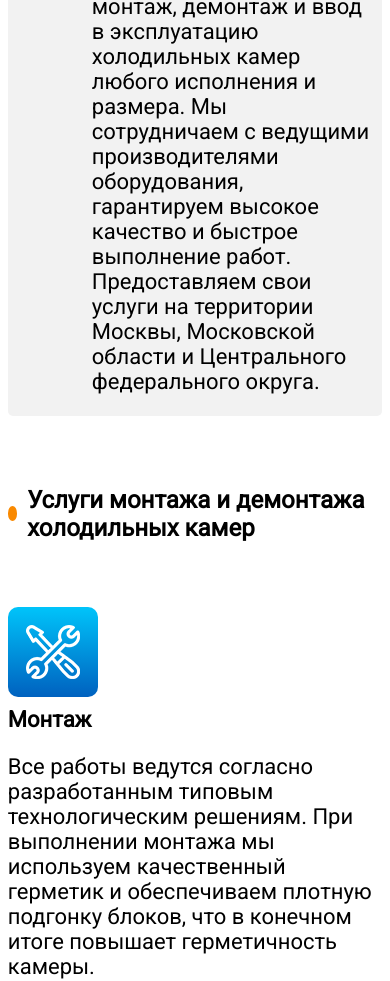
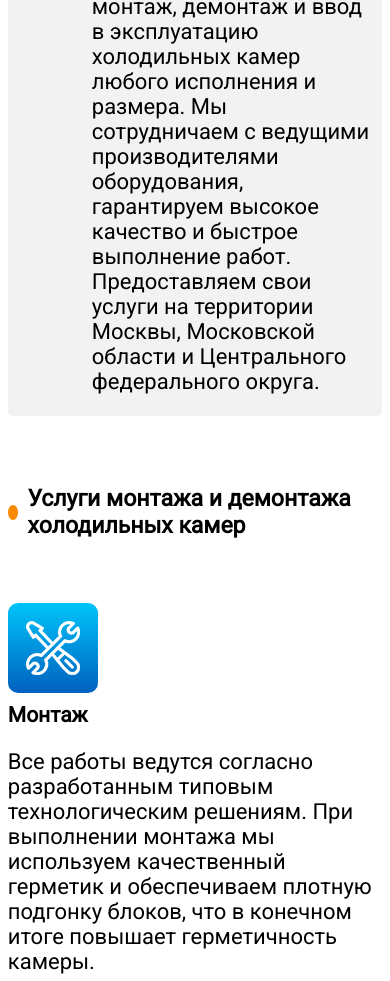
Before and after one commit to victoria077/montage, a plain HTML site: page index.html in a window 390 px wide. Shown: the part 153-1134 px from the top of the page. Drawn offline with Linux system fonts and the light colour scheme.

Commit message:
changed alts and font-sizes

```diff
--- a/index.html
+++ b/index.html
@@ -448,7 +448,7 @@
       <div class="_customer-stages">
         <div class="_customer-stage">
           <div class="_customer-ic _customer-ic1">
-            <img src="./images/pencil.png" alt="Tools" />
+            <img src="./images/pencil.png" alt="Pencil and notebook" />
             <div class="_customer-line"></div>
           </div>
           <p>Оформление заказа</p>
@@ -456,7 +456,7 @@
         </div>
         <div class="_customer-stage">
           <div class="_customer-ic _customer-ic1">
-            <img src="./images/money.png" alt="Tools" />
+            <img src="./images/money.png" alt="Money" />
             <div class="_customer-line"></div>
           </div>
           <p>Оплата</p>
--- a/styles.css
+++ b/styles.css
@@ -17,6 +17,10 @@ ul {
   margin-inline-start: 0px;
   margin-inline-end: 0px;
   padding-inline-start: 20px;
+}
+
+h2{
+  font-size: 24px;
 }
 
 h3 {
@@ -69,6 +73,7 @@ p {
 ._customer-title {
   display: flex;
   align-items: center;
+  vertical-align: middle;
 }
 
 ._customer-point {
@@ -490,7 +495,7 @@ p {
 }
 
 ._customer-stage {
-  width: 500px;
+  width: 33%;
 }
 ._customer-stage p {
   font-weight: bold;
@@ -604,6 +609,19 @@ p {
     margin-left: 10px;
   }
 
+  h2{
+    font-size: 23px;
+  }
+
+  h3 {
+    display: block;
+    font-size: 21px;
+    margin-block-start: 0em;
+    margin-block-end: 0em;
+    margin-inline-start: 0px;
+    margin-inline-end: 0px;
+  }
+
   ._customer-request {
     font-size: 20px;
   }
```
